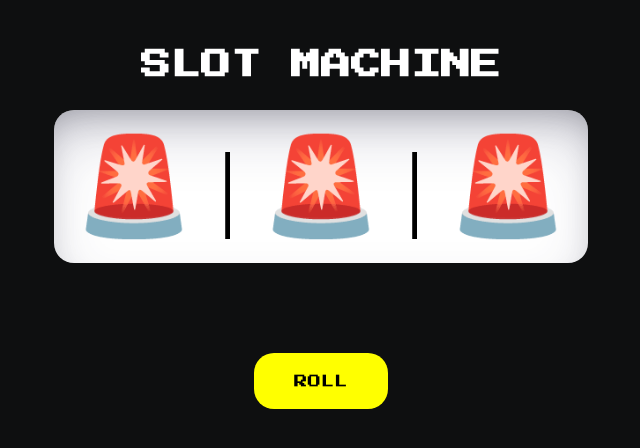
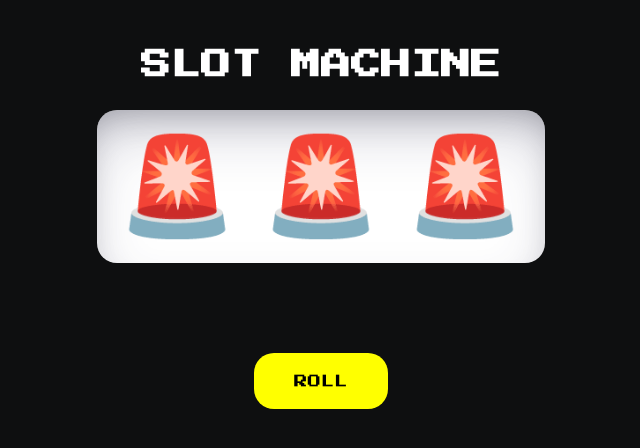
Before and after one commit to dvidaal/slotmachine-REACT-d01, a React (Create React App) app: page / in a window 1280 px wide. Shown: the top 448 px of the page, without its empty margins (319-959 px from the left). Built offline with nearby package versions, Linux system fonts and the light colour scheme.

Commit message:
Fix typo error in meta description

```diff
--- a/public/index.html
+++ b/public/index.html
@@ -8,7 +8,7 @@
   <meta name="theme-color" content="#000000" />
   <meta name="description" content="Web site created using create-react-app" />
 
-  <title>Slot machien for Driving 01</title>
+  <title>Slot machine for Driving 01</title>
 </head>
 
 <body>
--- a/src/components/SlotMachine/SlotMachine.tsx
+++ b/src/components/SlotMachine/SlotMachine.tsx
@@ -35,7 +35,7 @@ const SlotMachine = () => {
   return (
     <SlotMachineStyled>
       <div className="figures">
-        {slot1} | {slot2} | {slot3}
+        {slot1} {slot2} {slot3}
       </div>
       <div className="price-message">{message}</div>
       <Button className={"roll"} action={randomFigures} message="ROLL" />
```
